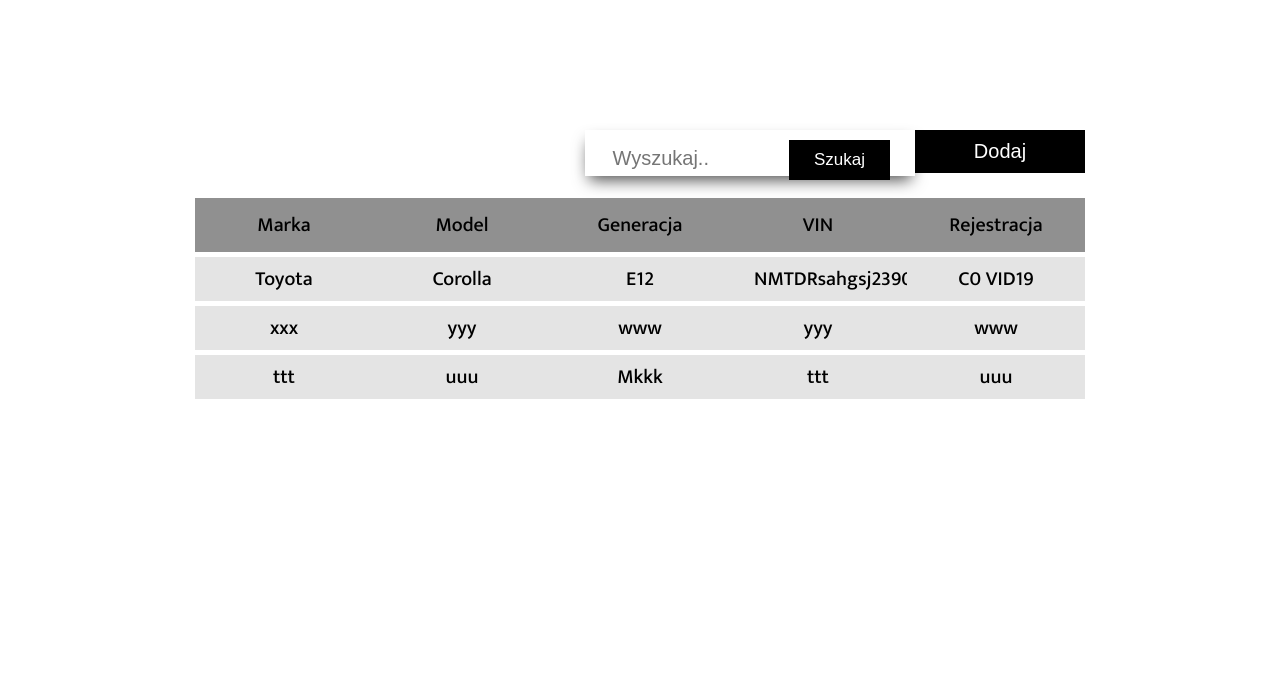
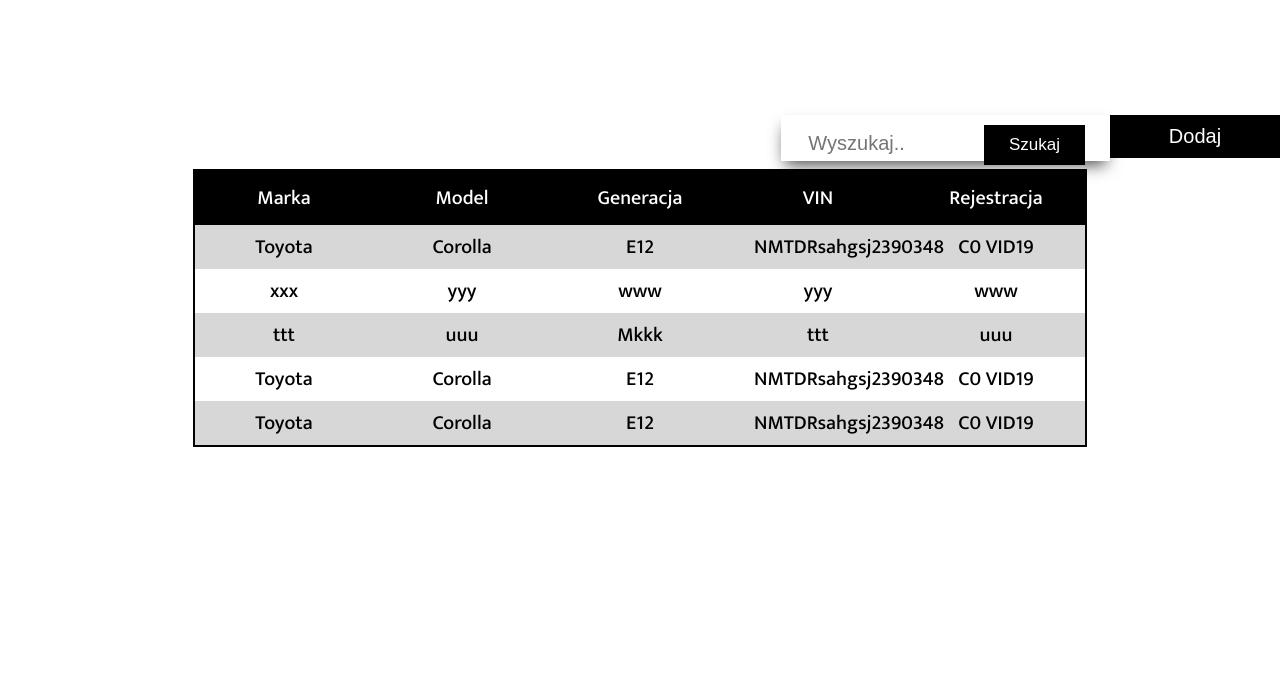
Before and after one commit to Tomasz1026/AutoBook, a PHP site: page /php/cartable.html in a window 1280 px wide. Shown: the part 140-827 px from the top of the page. Run offline with PHP 8.4, Linux system fonts and the light colour scheme.

Commit message:
poprawki cartable

```diff
--- a/php/cartable.html
+++ b/php/cartable.html
@@ -21,15 +21,15 @@
 
     </br></br>
 
-
-    <div class="divTable">
-        <input type="button" value="Dodaj">
+    <input type="button" value="Dodaj">
         <div class="search-container">
             <form action="/action_page.php">
               <input type="text" placeholder="Wyszukaj.." name="search">
               <button type="submit">Szukaj</button>
             </form>
         </div></br></br>
+    <div class="divTable">
+
         <div class="headRow">
            <div class="divhCell" >Marka</div>
            <div  class="divhCell">Model</div>
@@ -59,6 +59,22 @@
            <div class="divCell">ttt</div>
            <div class="divCell">uuu</div>
       </div>
+      <div class="divRow">
+        <div class="divCell">Toyota</div>
+        <div class="divCell">Corolla</div>
+        <div class="divCell">E12</div>
+        <div class="divCell">NMTDRsahgsj2390348</div>
+        <div class="divCell">C0 VID19</div>
+
+    </div>
+    <div class="divRow">
+        <div class="divCell">Toyota</div>
+        <div class="divCell">Corolla</div>
+        <div class="divCell">E12</div>
+        <div class="divCell">NMTDRsahgsj2390348</div>
+        <div class="divCell">C0 VID19</div>
+
+    </div>
 
       </div>
     </div>
--- a/style/style.css
+++ b/style/style.css
@@ -129,60 +129,23 @@ footer{
     background: black;
     line-height: 40px;
 }
-
-@media only screen and (max-width: 520px){
-    header{
-        font-size: 50px;
-    }
-
-    input:not([type="submit"]){
-        font-size: 16px;
-    }
-
-    form{
-        width: 100%;
-        margin-left: 0;
-        left: 0;
-    }
-
-    footer{
-        height: 25px;
-        font-size: 10px;
-        line-height: 25px;
-    }
-
-    #main{
-        height: calc(100vh - 25px - 120px);
-    }
-}
-
-@media only screen and (max-height: 600px){
-
-    #main{
-        height: 600px;
-    }
-}
-
 .divTable
     {
         display: block;
-        padding: 10px 25px;
         font-size: 20px;
-        margin-right: 56vh;
         text-align: center;
         margin: auto;
         display:  table;
         width: auto;
+        border: 2px solid black;
 
-        border-spacing:5px;/*cellspacing:poor IE support for  this*/
-       /* border-collapse:separate;*/
     }
 
 .divRow
 {
-
-       display:table-row;
-
+    border-top:2px solid transparent;
+    border-bottom: 2px solid transparent;
+    display:table-row;
 }
 .divhCell
 {
@@ -191,7 +154,8 @@ footer{
     padding: 10px 25px;
     float: left;
     display: table-column;
-    background-color:rgb(144, 144, 144);
+    background-color:rgb(0, 0, 0);
+    color: white;
 }
 
 .divCell
@@ -200,7 +164,15 @@ footer{
     padding: 5px 25px;
     float:left;/*fix for  buggy browsers*/
     display:table-column;
-    background-color:rgb(228, 228, 228);
+}
+.divRow:nth-child(2n)
+{
+    background:rgb(216, 215, 215);
+}
+.divRow :hover{
+    cursor: pointer;
+    border-top:2px solid black;
+    border-bottom: 2px solid black;
 }
 #add{
     margin: auto;
@@ -235,4 +207,38 @@ input[type="button"]{
     border: none;
     padding: 10px 25px;
     font-size: 17px;
+    text-align: center;
   }
+
+@media only screen and (max-width: 520px){
+    header{
+        font-size: 50px;
+    }
+
+    input:not([type="submit"]){
+        font-size: 16px;
+    }
+
+    form{
+        width: 100%;
+        margin-left: 0;
+        left: 0;
+    }
+
+    footer{
+        height: 25px;
+        font-size: 10px;
+        line-height: 25px;
+    }
+
+    #main{
+        height: calc(100vh - 25px - 120px);
+    }
+}
+
+@media only screen and (max-height: 600px){
+
+    #main{
+        height: 600px;
+    }
+}
```
